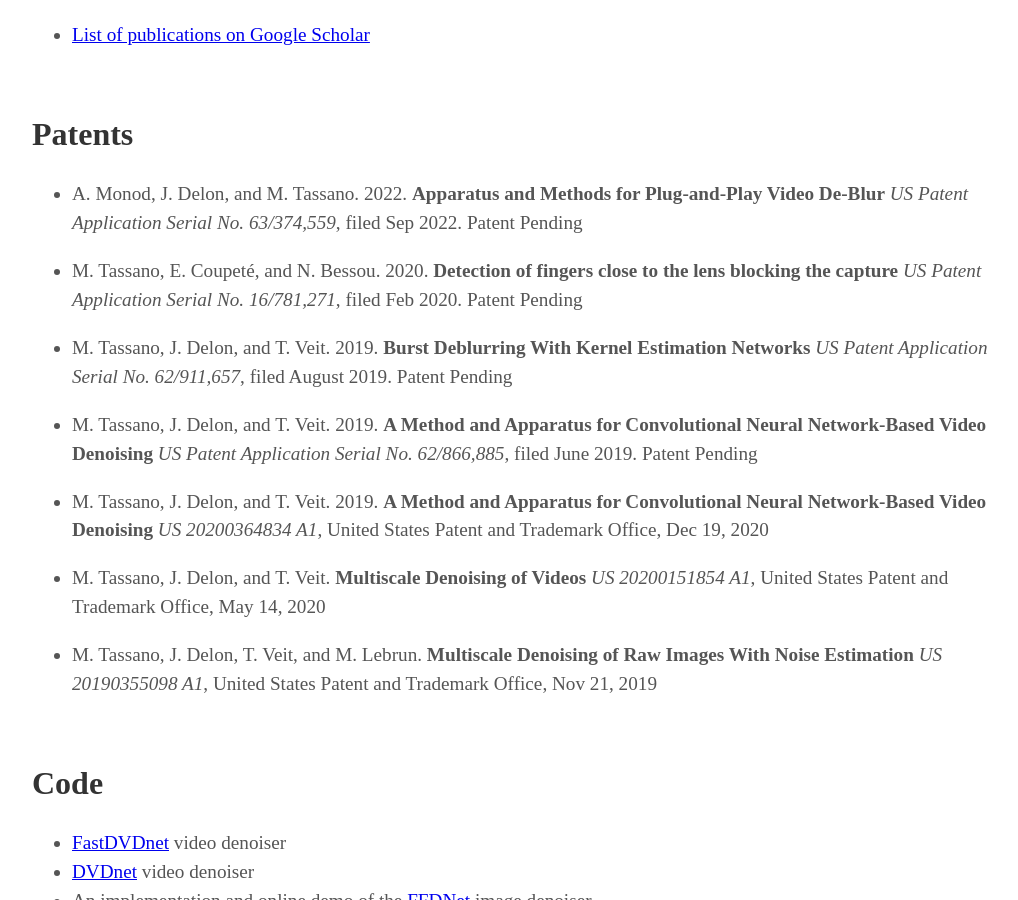
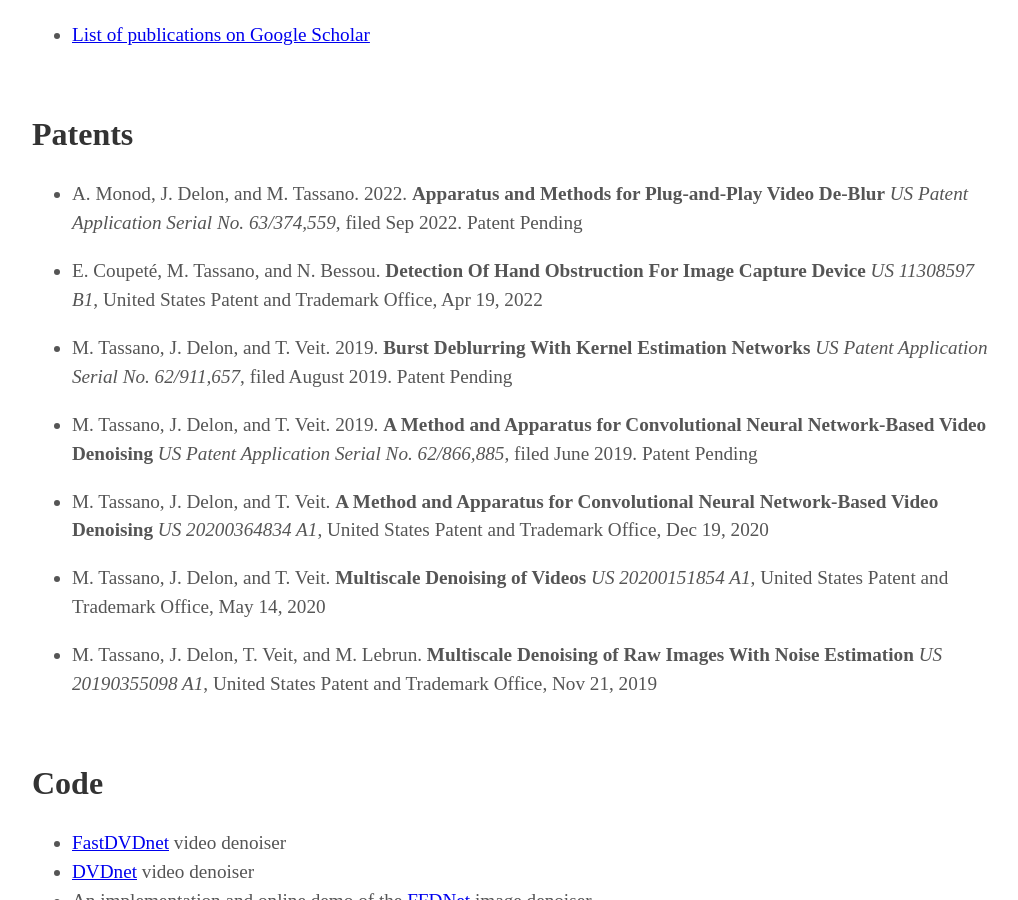
Before and after one commit to m-tassano/m-tassano.github.io, a Jekyll site: the page built from index.md, in a window 1280 px wide and 900 px high, scrolled down 2366 px. Shown: the whole window, without its empty margins (128-1146 px from the left). Built offline with Jekyll 4.4.1, drawn with Linux system fonts in a browser that asks for light colours; some web fonts are replaced.

Commit message:
Update about.html

```diff
--- a/_includes/about.html
+++ b/_includes/about.html
@@ -39,13 +39,13 @@
 
 - A. Monod, J. Delon, and M. Tassano. 2022. **Apparatus and Methods for Plug-and-Play Video De-Blur** _US Patent Application Serial No. 63/374,559_, filed Sep 2022. Patent Pending
 
-- M. Tassano, E. Coupeté, and N. Bessou. 2020. **Detection of fingers close to the lens blocking the capture** _US Patent Application Serial No. 16/781,271_, filed Feb 2020. Patent Pending
+- E. Coupeté, M. Tassano, and N. Bessou. **Detection Of Hand Obstruction For Image Capture Device** _US 11308597 B1_, United States Patent and Trademark Office, Apr 19, 2022
 
 - M. Tassano, J. Delon, and T. Veit. 2019. **Burst Deblurring With Kernel Estimation Networks** _US Patent Application Serial No. 62/911,657_, filed August 2019. Patent Pending
 
 - M. Tassano, J. Delon, and T. Veit. 2019. **A Method and Apparatus for Convolutional Neural Network-Based Video Denoising** _US Patent Application Serial No. 62/866,885_, filed June 2019. Patent Pending
 
-- M. Tassano, J. Delon, and T. Veit. 2019. **A Method and Apparatus for Convolutional Neural Network-Based Video Denoising** _US 20200364834 A1_, United States Patent and Trademark Office, Dec 19, 2020
+- M. Tassano, J. Delon, and T. Veit. **A Method and Apparatus for Convolutional Neural Network-Based Video Denoising** _US 20200364834 A1_, United States Patent and Trademark Office, Dec 19, 2020
 
 - M. Tassano, J. Delon, and T. Veit. **Multiscale Denoising of Videos** _US 20200151854 A1_, United States Patent and Trademark Office, May 14, 2020
 
```
